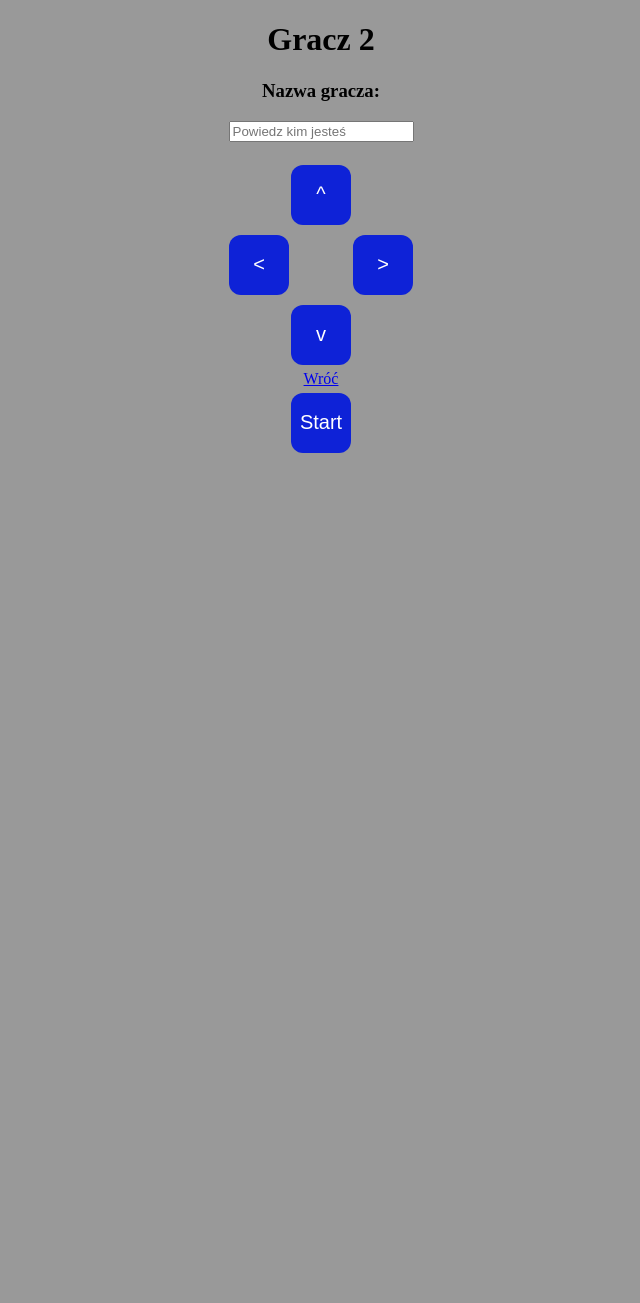
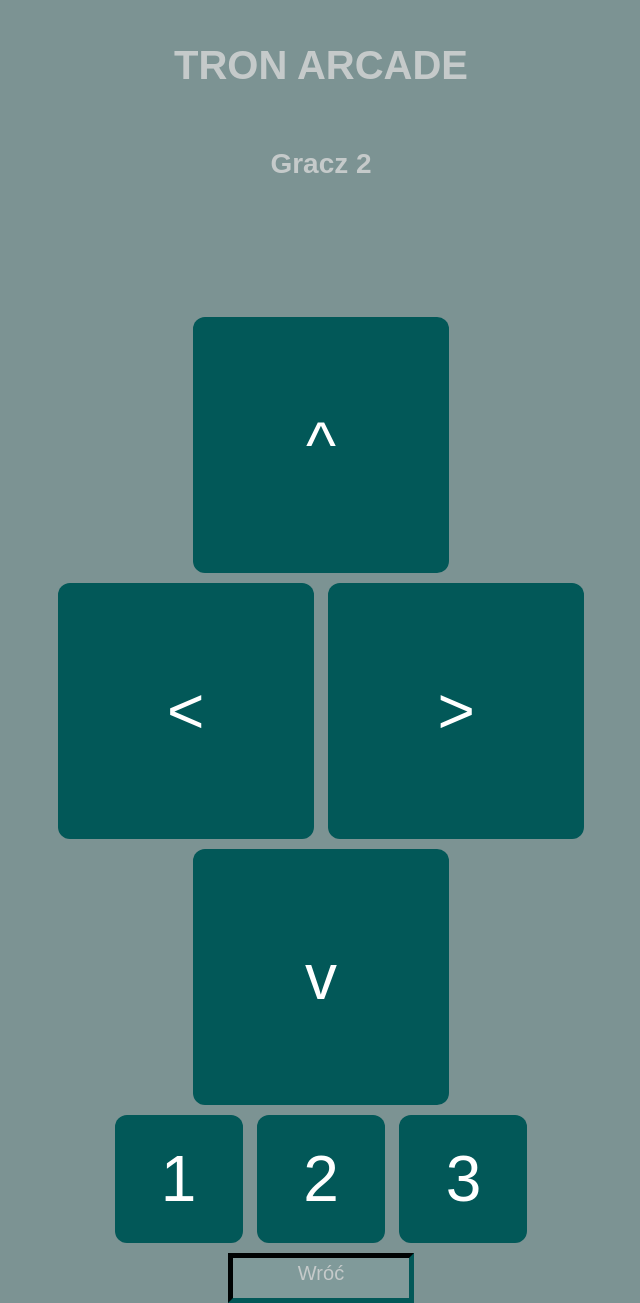
Before and after one commit to WiktorSzymanski/ES_Project, a Flask app: page /player2 in a window 1280 px wide. Shown: the whole page, without its empty margins (319-959 px from the left). Before the commit the page ends 800 px from the top, so only its background shows below. Run offline with Flask 2, Linux system fonts and the light colour scheme; some libraries are stand-ins or nearby versions.

Commit message:
ep.2 (#7)
Co-authored-by: WiktorSzymanski <43135532+WiktorSzymanski@users.noreply.github.com>

```diff
--- a/WebServer.py
+++ b/WebServer.py
@@ -6,19 +6,20 @@ import os
 
 app = Flask(__name__)
 
-game = None
-
 def run_game(queue):
-    global game
     game = Game()
     game.run(queue)
 
 queue = Queue()
 process = Process(target=run_game, args=(queue,))
+flag = 0
 
 @app.route('/')
 def start():
-    process.start()
+    global flag
+    if not(flag):
+        flag = 1
+        process.start()
     return render_template("webpage.html")
 
 
--- a/static/rpi_style.css
+++ b/static/rpi_style.css
@@ -1,44 +1,89 @@
-body{
-    background-color:#999999;
+body
+{
+    background-color:#7c9393;
+    font-family: Arial, Helvetica, sans-serif;
+    margin: 0 auto;
     }
 
-
-    h3{
-        width:100%;
-        overflow: hidden;
-        text-align:center;
+div#btnContainer{
+  height: 50vh;
+  padding: 11vh 0;
 }
-
+#btnContainer{
+text-align: center;
+}
+#btnContainer #sup1, #btnContainer #sup2, #btnContainer #sup3{
+  width: 10vw;
+  height: 10vw;
+  }
 
 button{
 width:auto;
-      height:60px;
-      background-color: #0e22d7;/* Green */
+height:20vw;
+background-color: #025858;
 border: none;
 color: white;
-      /*padding: 15px 32px;*/
 text-align: center;
 vertical-align:middle;
 text-decoration: none;
 display: inline-block;
-      font-size: 20px;
+font-size: 4em;
 border-radius: 12px;
-      -webkit-transition-duration: 0.4s; /* Safari */
+-webkit-transition-duration: 0.4s;
 transition-duration: 0.4s;
 margin: 5px;
 }
 .controls{
-      width:60px;
-      margin-left: 30px;
-      margin-right: 30px;
-
+width:20vw;
 }
 button:hover{
-      background-color: #649cf6; /* Green */
-      color: white;
+background-color: #809a9a; /* Green */
+color: #025858;
+border: 1px solid black;
 }
 
+
+
 a{
-      display: inline-block;
-      margin: 0 auto;
+  display: block;
+  margin: 5px auto;
+  height: 4vh;
+  width: 10vw;
+  font-size: 2.5vh;
+  text-decoration: none;
+  text-align: center;
+  padding: 0.5vh 3vh;
+  border-style: inset;
+  border-width: 5px;
+  border-color: #025858;
+  color: #c5caca;
+  background-color: #809a9a;
 }
+a:hover{
+  transition: .5s;
+  border-style: outset;
+  color: #809a9a;
+  background-color: #c5caca;
+}
+
+a.site1{
+  font-size: 8vh;
+  padding: 16vh 5vh;
+  font-size: 8vh;
+  width: 80vw;
+}
+
+
+h1, h3{
+  width:100%;
+  overflow: hidden;
+  text-align:center;
+  padding:2vh 0;
+  color: #c5caca;
+}
+h1{
+  font-size: 5vh;
+}
+h3{
+  font-size: 3.5vh;
+}
--- a/templates/player2.html
+++ b/templates/player2.html
@@ -9,47 +9,48 @@
     <meta http-equiv='refresh' content='10'>
 
     <link rel="stylesheet" href='../static/rpi_style.css' />
+    <script src="//ajax.googleapis.com/ajax/libs/jquery/1.9.1/jquery.min.js"></script>
 </head>
 
 <body>
     <h1>
-        <center> Gracz 2 </center>
+        TRON ARCADE
     </h1>
-    <div id='btnContainer'>
-        <center>
-            <h3>Nazwa gracza:</h3>
-        </center>
-        <center>
-            <input placeholder="Powiedz kim jesteś" readonly>
-        </center>
+    <h3>
+        Gracz 2
+    </h3>
+    <div id="btnContainer">
 
-        <br />
 
-        <center>
+
+        <div>
             <button id='up' class="controls">&#94;</button>
-            </center>
+        </div>
+        <div>
+            <button id='left' class="controls">&lt;</button>
 
-            <center>
-                <button id='left' class="controls">&lt;</button>
+            <button id='right' class="controls">&gt;</button>
+        </div>
+        <div>
+            <button id='down' class="controls">v</button>
+        </div>
 
-                <button id='right' class="controls">&gt;</button>
-            </center>
+        <div>
+            <button id='sup1' class="controls">1</button>
+            <button id='sup2' class="controls">2</button>
+            <button id='sup3' class="controls">3</button>
+        </div>
 
-            <center>
-                <button id='down' class="controls">v</button>
-            </center>
-            <center>
-                <a href="/">Wróć</a>
-            </center>
-            <center>
-                <button id='start' class="controls">Start</button>
-            </center>
+        <a href="/">Wróć</a>
     </div>
-    <script>
-        var up = document.getElementById("up");
-        var down = document.getElementById("down");
-        var left = document.getElementById("left");
-        var right = document.getElementById("right");
+   <script>
+        var up = document.getElementById("up")
+        var down = document.getElementById("down")
+        var left = document.getElementById("left")
+        var right = document.getElementById("right")
+        var sup1 = document.getElementById("sup1")
+        var sup2 = document.getElementById("sup2")
+        var sup3 = document.getElementById("sup3")
         var start = document.getElementById("start");
 
         up.addEventListener("click", ()=>SendEvent("up"))
@@ -57,6 +58,10 @@
         left.addEventListener("click", ()=>SendEvent("left"))
         right.addEventListener("click", ()=>SendEvent("right"))
         start.addEventListener("click", ()=>SendEvent("start"))
+        sup1.addEventListener("click", ()=>SendEvent("sup1"))
+        sup2.addEventListener("click", ()=>SendEvent("sup2"))
+        sup3.addEventListener("click", ()=>SendEvent("sup3"))
+
         function SendEvent(event){
             fetch("http://localhost:5001/player2", {
                 method: "POST",
```
Also changed, not shown: templates/player1.html (+34 -29 lines), templates/webpage.html (+29 -4 lines). Lines whose indentation alone changed are shown as unchanged.
